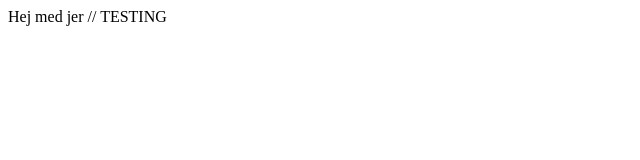
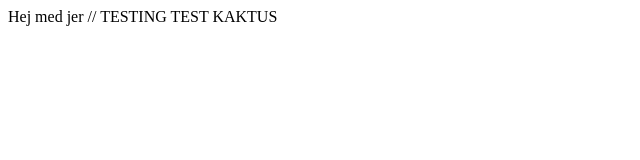
Before and after one commit to kakt0002/Kalklandet_A3, a plain HTML site: page index.html in a window 1280 px wide. Shown: the whole page, without its empty margins (0-640 px from the left). Drawn offline with Linux system fonts and the light colour scheme.

Commit message:
test kaktus

```diff
--- a/index.html
+++ b/index.html
@@ -17,3 +17,7 @@
 Hej med jer
 
 // TESTING
+
+
+
+TEST KAKTUS
```
